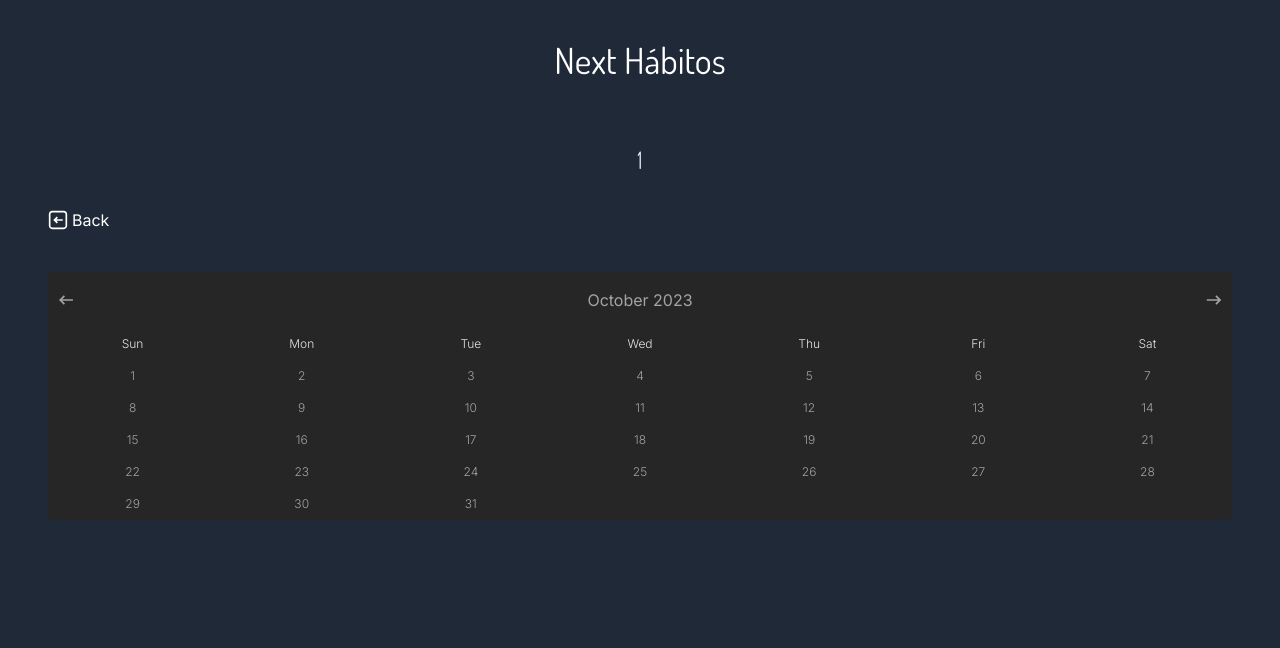
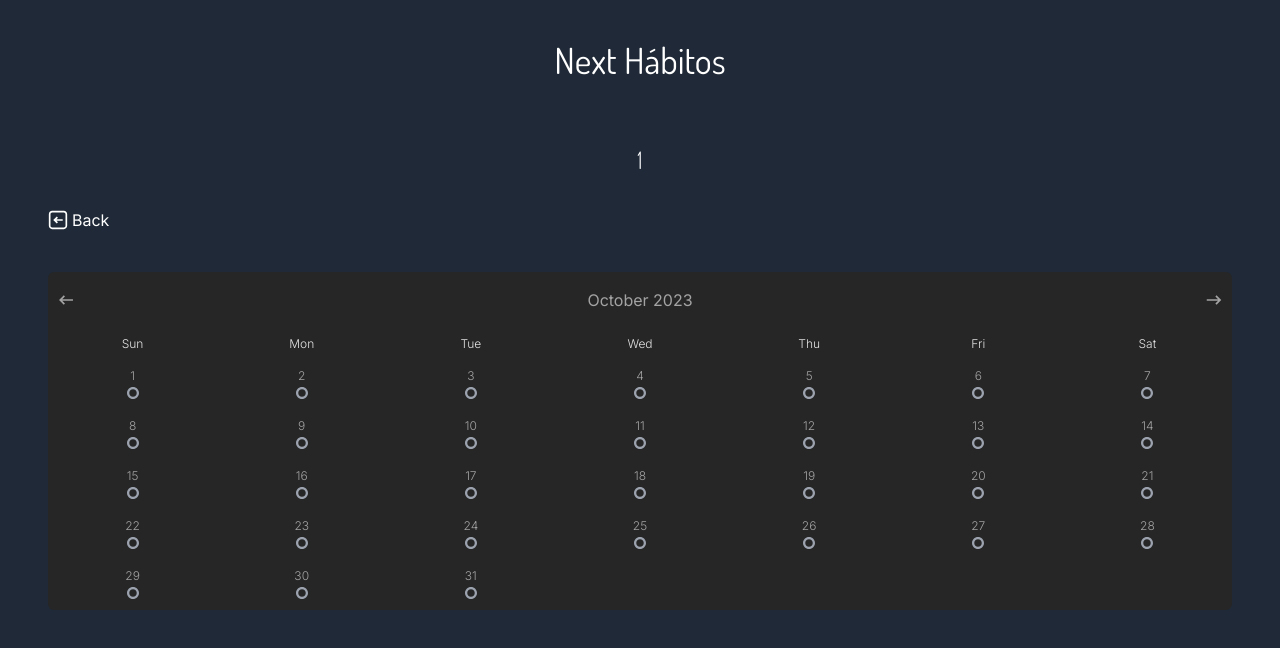
Before and after one commit to uoyj/next-habitos, a Next.js app: page /habit/1 in a window 1280 px wide. Shown: the top 648 px of the page. Built offline with nearby package versions, Linux system fonts and the light colour scheme; no server answers; the database is empty.

Commit message:
Calendar is mapping API day states

```diff
--- a/app/habit/[habit]/page.tsx
+++ b/app/habit/[habit]/page.tsx
@@ -9,7 +9,7 @@ interface HabitProptype {
 
 export default async function Habit({ params: { habit } }: HabitProptype) {
   const decodedHabit = decodeURI(habit)
-  const habitStreak = await kv.hget("habits", decodedHabit)
+  const habitStreak = await kv.hget<Record<string,boolean>>("habits", decodedHabit)
 
   return (
     <main className="container relative flex flex-col gap-8 px-12 pt-16">
@@ -25,7 +25,7 @@ export default async function Habit({ params: { habit } }: HabitProptype) {
         Back
       </Link>
 
-      <Calendar />
+      <Calendar habit={decodedHabit} streak={habitStreak}/>
 
     </main>
   )
--- a/app/page.tsx
+++ b/app/page.tsx
@@ -1,12 +1,10 @@
 import DayState from "@/components/DayState"
 import { weekDays } from "@/services/calendar"
+import { Habit } from "@/services/commons"
 import { kv } from "@vercel/kv"
 import Link from "next/link"
 import { CgTrash } from "react-icons/cg"
 
-type Habit = {
-  [habit: string]: Record<string, boolean>
-} | null
 
 export default async function Home() {
   const habits: Habit = await kv.hgetall("habits")
--- a/components/Calendar.tsx
+++ b/components/Calendar.tsx
@@ -2,13 +2,19 @@
 import { weekDays, getDaysInMonth } from "@/services/calendar"
 import { useEffect, useState } from "react";
 import { CgArrowLeft, CgArrowRight } from "react-icons/cg";
+import DayState from "./DayState";
 
 const currentDate = new Date()
 const currentDay = currentDate.getDate()
 const currentMonth = currentDate.getMonth()
 const currentYear = currentDate.getFullYear()
 
-export default function Calendar() {
+interface CalendarProptype{
+    habit: string,
+    streak: Record<string, boolean> | null
+}
+
+export default function Calendar({habit, streak}: CalendarProptype) {
     const [userSelectedDate, setUserSelectedDate] = useState(new Date)
     const [month, setMonth] = useState(currentMonth)
     const [year, setYear] = useState(currentYear)
@@ -39,6 +45,10 @@ export default function Calendar() {
         return `${userSelectedDate.toLocaleString("en-US", {month: "long"})}`
     }
 
+    function getDateString(date: Date){
+        return `${year.toString()}-${(month + 1).toString().padStart(2,"0")}-${date.getDate().toString()}`
+    }
+
   return (
     <section className="w-full my-2 rounded-md bg-neutral-800">
         <div className="flex justify-between mx-2 my-4 font-sans text-neutral-400">
@@ -61,6 +71,11 @@ export default function Calendar() {
               <span className="font-sans text-xs font-light text-neutral-400">
                 {day?.getDate()}
               </span>
+              {
+                day && (
+                    <DayState done={streak ? streak[getDateString(day)] : undefined} />
+                )
+              }
             </div>
           ))}
         </div>
--- /dev/null
+++ b/services/commons.ts
@@ -0,0 +1,3 @@
+export type Habit = {
+    [habit: string]: Record<string, boolean>
+  } | null
```
